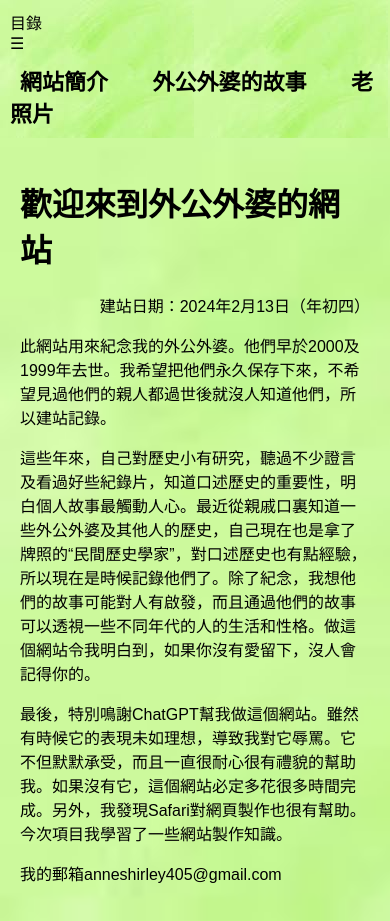
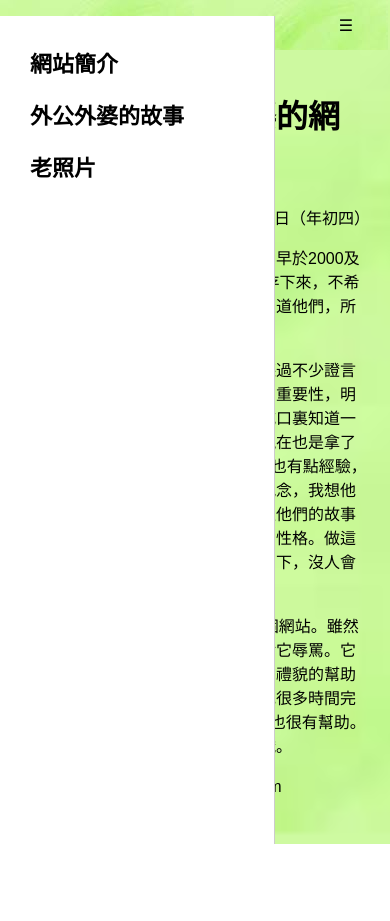
Before and after one commit to poonh/grandparents, a PHP site: page /index_test.html in a window 390 px wide. After the commit the page ends 844 px from the top, so only its background shows below. Run offline with PHP 8.4, Linux system fonts and the light colour scheme.

Commit message:
Add files via upload

```diff
--- a/index_test.html
+++ b/index_test.html
@@ -5,7 +5,6 @@
     <meta name="viewport" content="width=device-width, initial-scale=1.0">
     <title>外公外婆紀念網站</title>
     <link rel="stylesheet" type="text/css" href="style_test.css">
-
 
 
 </head>
--- a/style_test.css
+++ b/style_test.css
@@ -11,27 +11,34 @@ body {
     align-items: center;
     justify-content: center; /* Adjusted to center items horizontally */
     padding: 10px;
+ /*   max-width: 768px*/
 }
+
+
 
 .text-right {
             text-align: right;
         }
+/* Removed the .logo styles */
 
 header {
     background-image: url('pictures/lightgreen.jpg'); /* Apply the same background image */
     background-color: #333; /* Fallback color */
     color: #000;
 }
+}
 
 nav ul, .mobile-menu-list {
     list-style-type: none;
     padding: 0;
     margin: 0;
+
 }
 
 nav ul li, .mobile-menu-list li {
     display: inline;
     margin-right: 20px;
+
 }
 
 nav ul li a, .mobile-menu-list li a {
@@ -39,13 +46,14 @@ nav ul li a, .mobile-menu-list li a {
     text-decoration: none;
     font-size: 22px;
     font-weight: bold;
+
 }
 
 main {
     padding: 20px;
     max-width: 600px; /* Set a maximum width for the main content */
     margin: 0 auto;
-    margin-top: 0px;
+    margin-top: 0px
 }
 
 footer {
@@ -58,22 +66,60 @@ footer {
 }
 
 .menu-icon {
-    width: 30px;
-    height: 30px;
+            margin-right: 10px; /* Adjust margin as needed */
             cursor: pointer;
         }
 
+
 .mobile-menu-list {
             display: none;
+            position: fixed;
+            top: 0;
+            left: 0;
+            height: 100%;
+            width: 60%; /* Adjust width as needed */
+            background-color: #fff; /* Adjust as needed */
+            padding: 20px;
+            border-right: 1px solid #ccc; /* Adjust as needed */
+            z-index: 1000; /* Ensure it's above other content */
+            flex-direction: column; /* Display items vertically */
+            transition: width 2s;
+}
+
+.mobile-menu-list li {
+            display: block; /* Display list items vertically */a
+        }
+
+
+.mobile-menu-list.active {
+            display: block;
         }
 
 .mobile-menu-list li {
     padding: 10px;
 }
 
-@media (max-width: 768px) {
+
+.menu-title {
+            margin-left: 10px; /* Adjust margin as needed */
+        }
+
+
+nav{
+    height: 30px;
+
+}
+
+@media only screen and (max-width: 768px) {
      nav {
         background-image: url('pictures/lightgreen.jpg'); /* Set the background image */
+
+     }
+
+   .menu-icon {
+        display: inline-block;
+        margin-left: 280px; /* Adjust as needed */
+        cursor: pointer;
     }
 
     .menu {
@@ -81,9 +127,16 @@ footer {
     }
 
     .mobile-menu {
-        display: block;
+        display: flex;
+        align-items: center;
+        justify-content: space-between;
+        margin-right: 10px;
     }
 
+     .menu-title {
+        margin-right: auto; /* Pushes 目錄 to the far left */
+        margin-left: 10px; /* Adjust margin as needed */
+    }
     .mobile-menu-list {
         display: block;
     }
```
Lines whose indentation alone changed are shown as unchanged.
